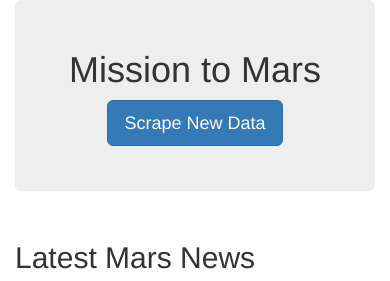
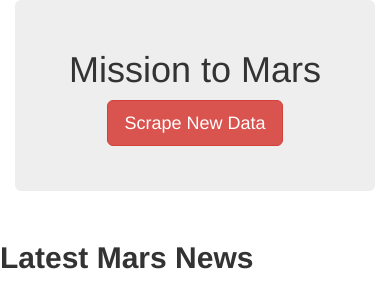
Before and after one commit to sbretag/Mission_to_Mars, a Flask app: page / in a window 390 px wide. Shown: the top 281 px of the page. Run offline with Flask 2, Linux system fonts and the light colour scheme; data that the repository does not hold is empty; some libraries are stand-ins or nearby versions.

Commit message:
Updated index.html

```diff
--- a/templates/index.html
+++ b/templates/index.html
@@ -16,15 +16,15 @@
       <div class="jumbotron text-center">
         <h1>Mission to Mars</h1>
         <!-- Add a button to activate scraping script -->
-        <p><a class="btn btn-primary btn-lg" href="/scrape" role="button">Scrape New Data</a></p>
+        <p><a class="btn btn-danger btn-lg" href="/scrape" role="button">Scrape New Data</a></p>
       </div>
 
       <!-- Add section for Mars News -->
       <div class="row" id="mars-news">
-        <div class="col-md-12">
+        <div class="col-sml-4">
           <div class="media">
             <div class="media-body">
-              <h2>Latest Mars News</h2>
+              <h2><strong>Latest Mars News</strong></h2>
               <h4 class="media-heading">{{ mars.news_title }}</h4>
               <p>{{ mars.news_paragraph }}</p>
             </div>
@@ -34,8 +34,8 @@
 
       <!-- Section for Featured Image and Facts table -->
       <div class="row" id="mars-featured-image">
-        <div class="col-md-8">
-          <h2>Featured Mars Image</h2>
+        <div class="col-sml-4">
+          <h2><strong>Featured Mars Image</strong></h2>
 
           <!-- if images is False/None/non-existent, then default to error message -->
           <img
@@ -45,10 +45,10 @@
           />
         </div>
 
-        <div class="col-md-4">
+        <div class="col-sml-4">
           <!-- Mars Facts -->
           <div class="row" id="mars-facts">
-            <h4>Mars Facts</h4>
+            <h2><strong>Mars Facts</strong></h2>
             {{ mars.facts | safe }}
           </div>
         </div>
@@ -57,13 +57,13 @@
       <!-- Section for Mars Hemispheres -->
       <div class="row" id="mars-hemispheres">
         <div class="page-header">
-          <h2 class="text-center">Mars Hemispheres</h2>
+          <h2 class="text-center"><strong>Mars Hemispheres</strong></h2>
         </div>
 
         {% for hemisphere in mars.hemispheres %}
-        <div class="col-md-6">
+        <div class="col-sml-4">
           <div class="thumbnail">
-            <img src="{{hemisphere.img_url}}" alt="...">
+            <img src="{{hemisphere.img_url}}" alt="..." class="img-thumbnail">
             <div class="caption">
               <h3>{{hemisphere.title}}</h3>
             </div>
```
